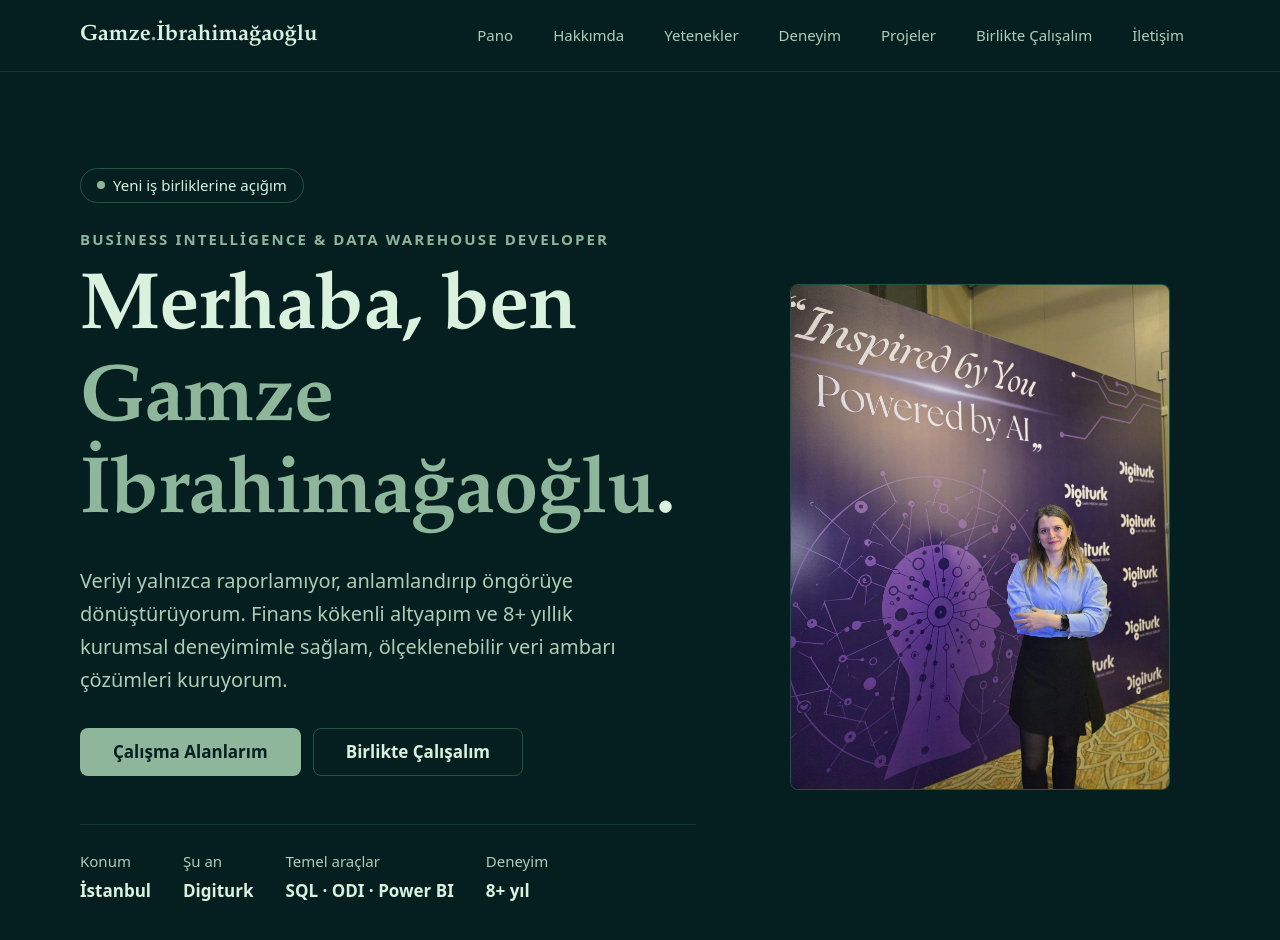
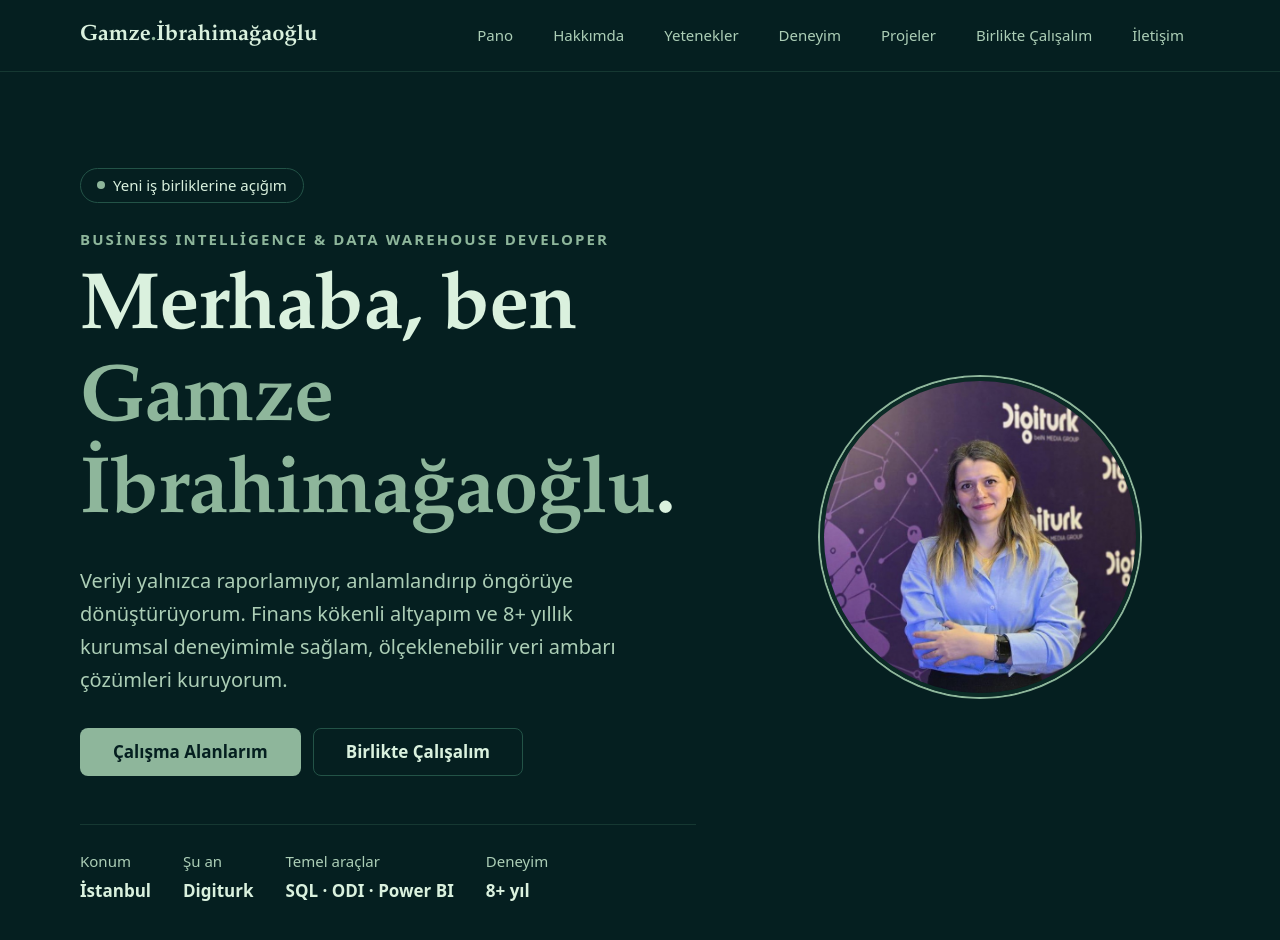
Before and after one commit to memisoglugamze/Kis-isel-Portfolyo-Sitesi, a plain HTML site: page index.html in a window 1280 px wide. Shown: the top 940 px of the page. Drawn offline with Linux system fonts and the light colour scheme.

Commit message:
Use round cropped profile photo in hero
Co-authored-by: Copilot <223556219+Copilot@users.noreply.github.com>

```diff
--- a/index.html
+++ b/index.html
@@ -93,7 +93,7 @@ nav.main a[aria-current="true"] { background: var(--c-800); color: var(--c-100);
 .hero .actions { display: flex; flex-wrap: wrap; gap: var(--sp-3); }
 .portrait { aspect-ratio: 4 / 5; width: 100%; max-width: 380px; margin-inline: auto; background: var(--c-900); border: 1px solid var(--c-700); border-radius: var(--radius); display: grid; place-items: center; text-align: center; padding: var(--sp-5); color: var(--c-400); }
 .portrait svg { width: 96px; height: 96px; display: block; margin: 0 auto var(--sp-3); }
-.portrait-img { display: block; width: 100%; max-width: 380px; height: auto; margin-inline: auto; border: 1px solid var(--c-700); border-radius: var(--radius); }
+.portrait-img { display: block; width: min(320px, 72vw); height: auto; aspect-ratio: 1; object-fit: cover; margin-inline: auto; border-radius: 50%; border: 4px solid var(--c-900); box-shadow: 0 0 0 2px var(--c-400); }
 .portrait small { display: block; color: var(--text-muted); font-size: var(--fs-small); }
 
 /* dashboard */
@@ -332,7 +332,7 @@ footer.site .wrap { display: flex; flex-wrap: wrap; justify-content: space-betwe
           <div><dt>Deneyim</dt><dd>8+ yıl</dd></div>
         </dl>
       </div>
-      <img class="portrait-img" src="shared-image.jpeg" width="1500" height="2000" alt="Gamze İbrahimağaoğlu'nun profil fotoğrafı">
+      <img class="portrait-img" src="profile.jpeg" width="700" height="700" alt="Gamze İbrahimağaoğlu'nun profil fotoğrafı">
     </div>
   </section>
 
```
Also changed, not shown: profile.jpeg (added), 2 other files.
